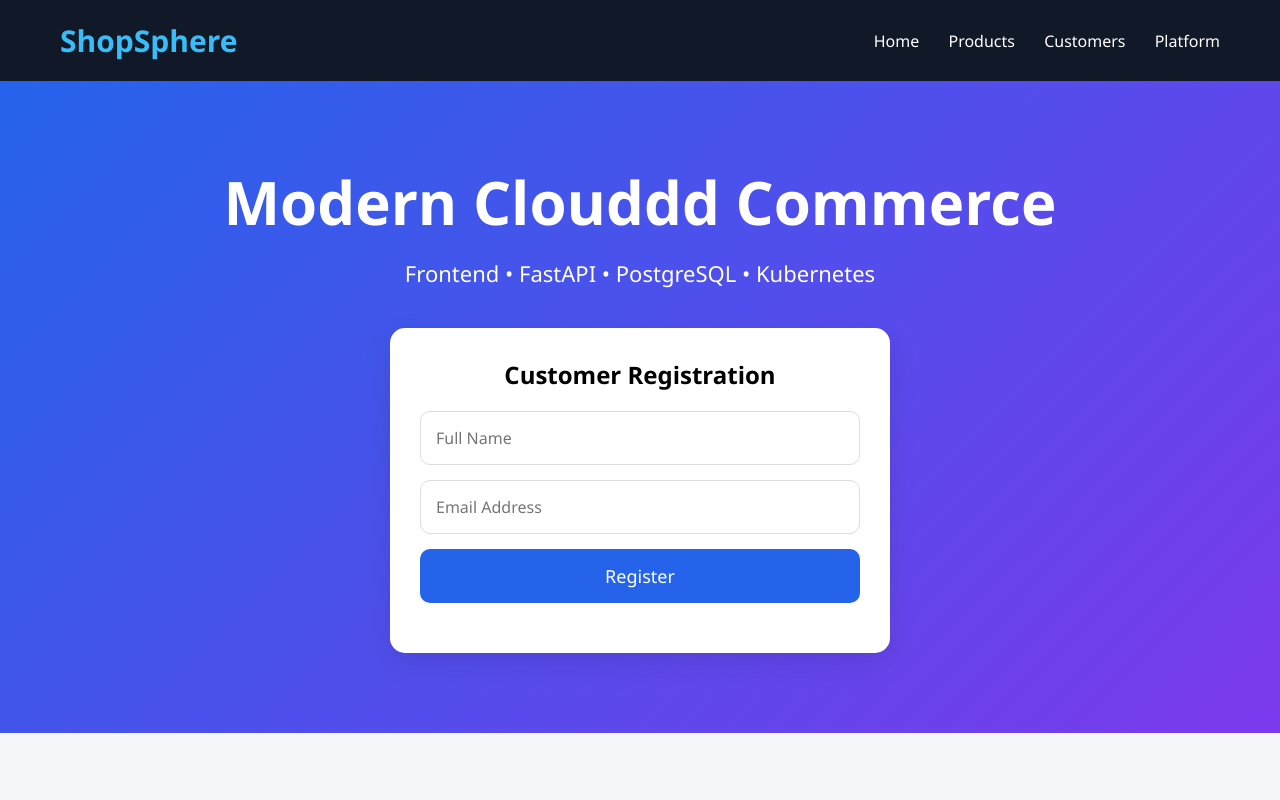
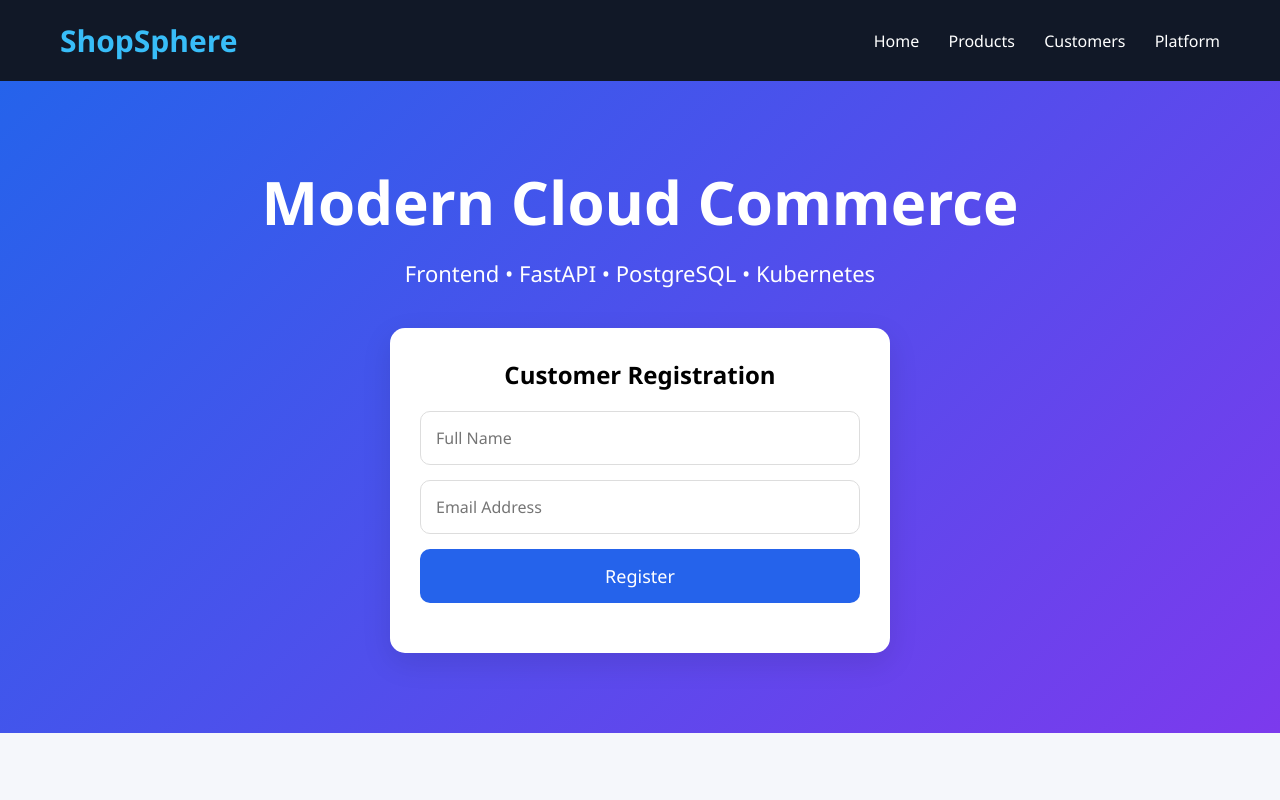
Before and after one commit to NiranPrem/devops-assignment, a website: page app/web/index.html in a window 1280 px wide. Shown: the top 800 px of the page. Drawn offline with Linux system fonts and the light colour scheme; no server answers.

Commit message:
Update index.html

```diff
--- a/app/web/index.html
+++ b/app/web/index.html
@@ -275,7 +275,7 @@ footer{
 <section class="hero">
 
     <h1>
-        Modern Clouddd Commerce
+        Modern Cloud Commerce
     </h1>
 
     <p>
```
